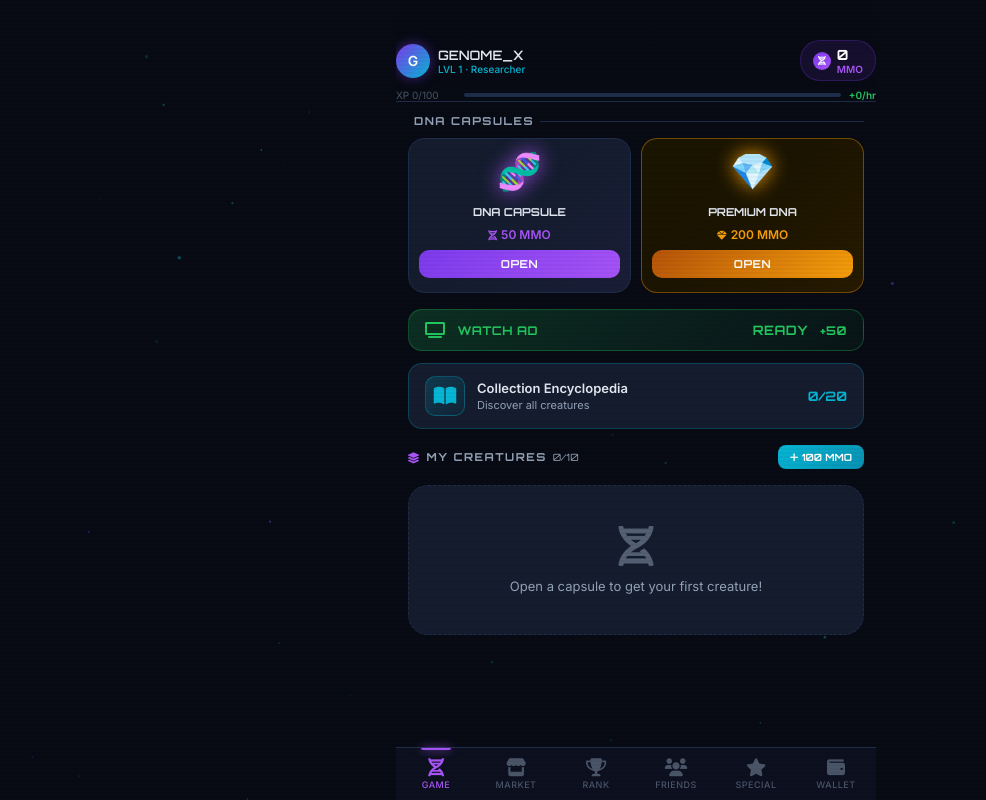
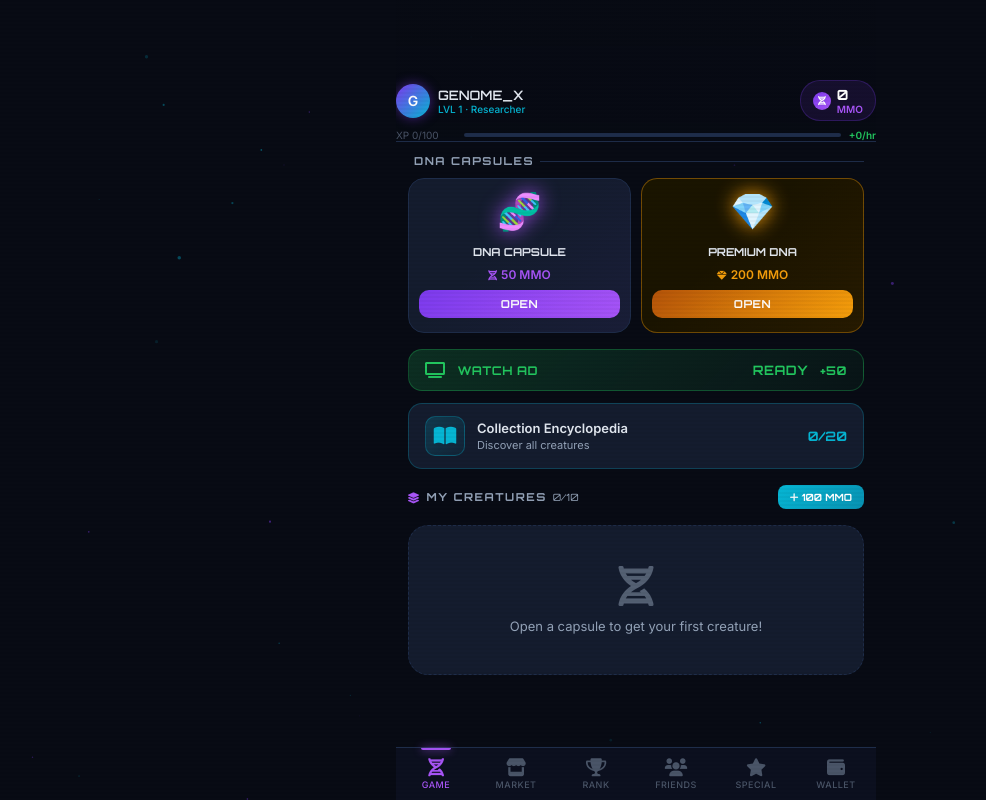
Before and after one commit to ndammo/Mmodna, a plain HTML site: page index.html in a window 1280 px wide. Shown: the whole page, without its empty margins (4-990 px from the left). Drawn offline with Linux system fonts and the light colour scheme; no server answers; some icons are missing.

Commit message:
Add files via upload

```diff
--- a/style.css
+++ b/style.css
@@ -59,7 +59,7 @@ body {
     z-index: 10;
     background: linear-gradient(180deg, rgba(8,11,20,0.98) 0%, rgba(8,11,20,0.9) 100%);
     border-bottom: 1px solid var(--border);
-    padding-top: 40px;  /* или любое другое значение, которое вам нравится */
+    padding-top: 80px;  /* или любое другое значение, которое вам нравится */
     flex-shrink: 0;
 }
 
```
